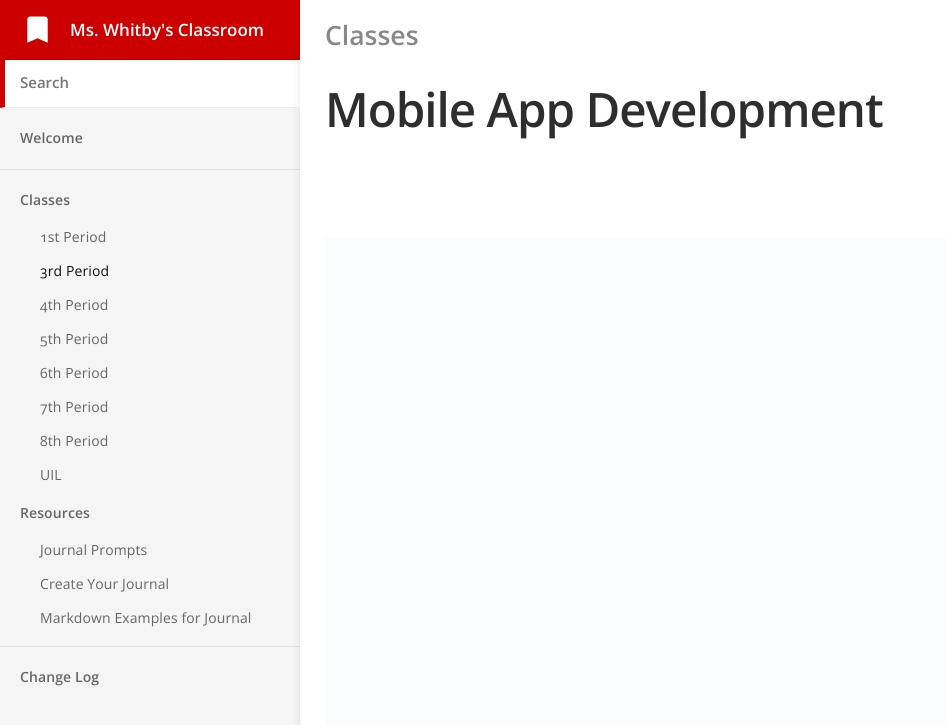
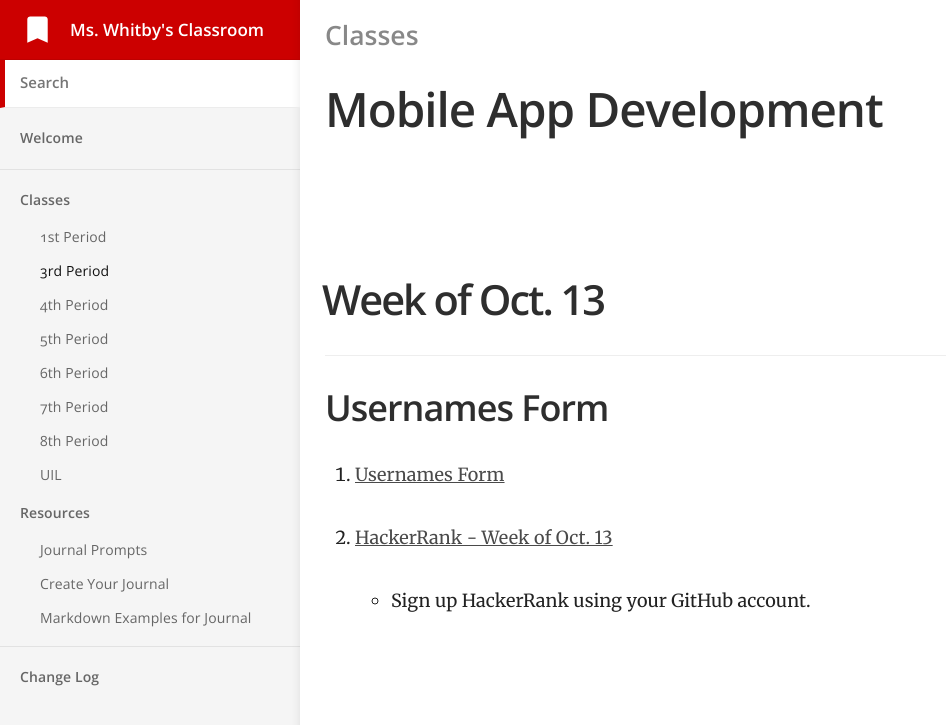
Before and after one commit to mswhitby/classroom, a Jekyll site: the page built from _docs/classes/3rd.md, in a window 1280 px wide. Shown: the top 725 px of the page, without its empty margins (0-946 px from the left). Built offline with Jekyll 4.4.1, drawn with Linux system fonts in a browser that asks for light colours; a script that is not in the unit is left out.

Commit message:
Updated Lesson

```diff
--- a/_docs/classes/3rd.md
+++ b/_docs/classes/3rd.md
@@ -5,13 +5,11 @@ category: Classes
 order: 2
 ---
 
+# Week of Oct. 13
 
-<div
-    data-snack-id="@mswhitby/5a477b"
-    data-snack-platform="web"
-    data-snack-preview="true"
-    data-snack-theme="light"
-    style="overflow:hidden;background:#fbfcfd;border:1px solid var(--color-border);border-radius:4px;height:505px;width:100%">
-</div>
+## Usernames Form
+1. [Usernames Form](https://docs.google.com/forms/d/e/1FAIpQLScAVokUd7f1JLEXYjjRJyqP0OOizoZaGA04fvv-cdqtGM8E8g/viewform?usp=publish-editor)
 
-<script async src="https://snack.expo.dev/embed.js"></script>
+2. [HackerRank - Week of Oct. 13](https://www.hackerrank.com/whitbywebdev-20261013)
+
+    - Sign up HackerRank using your GitHub account.
```
Also changed, not shown: _docs/classes/1st.md (+2 -2 lines), _docs/classes/8th.md (+2 -2 lines).
